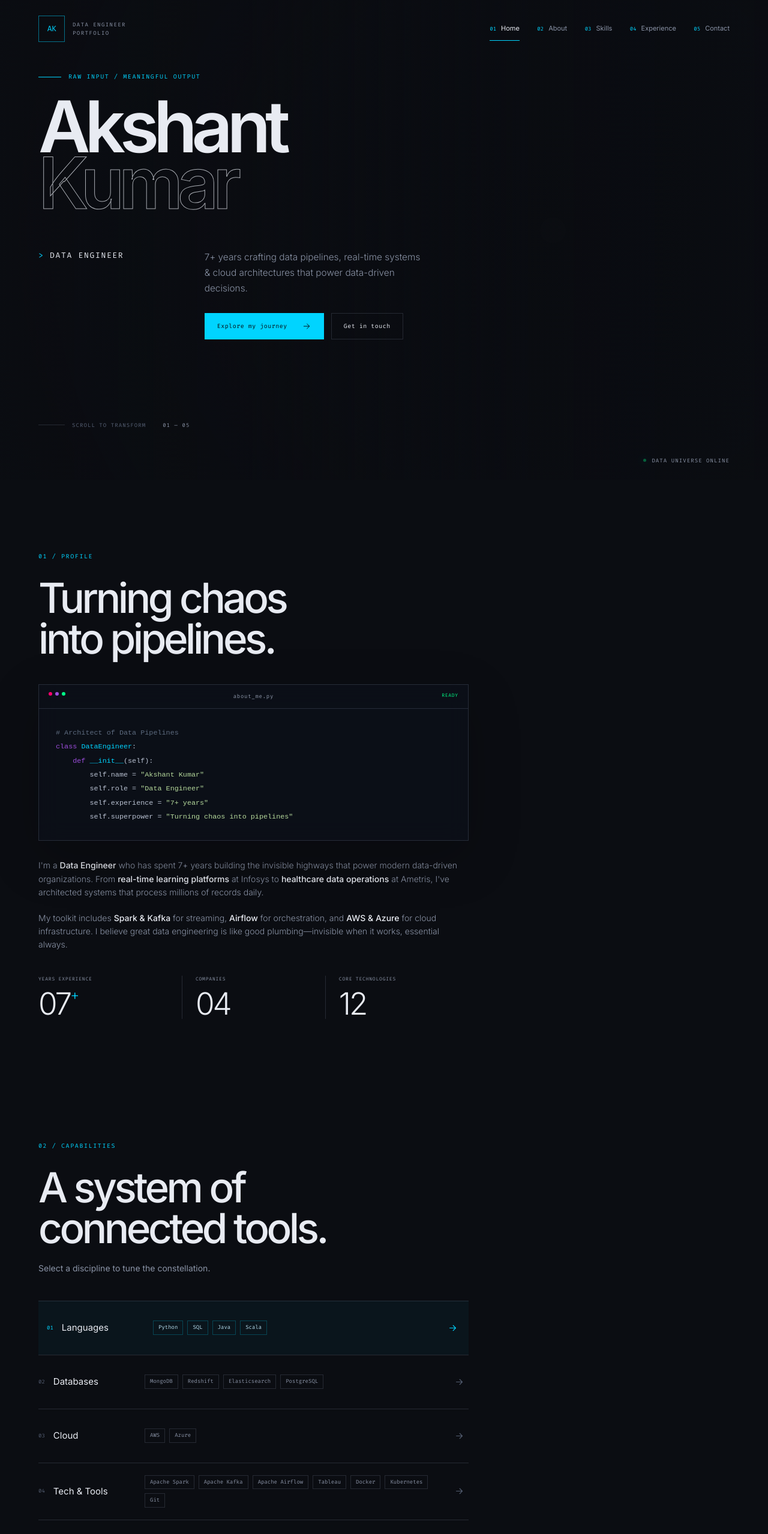
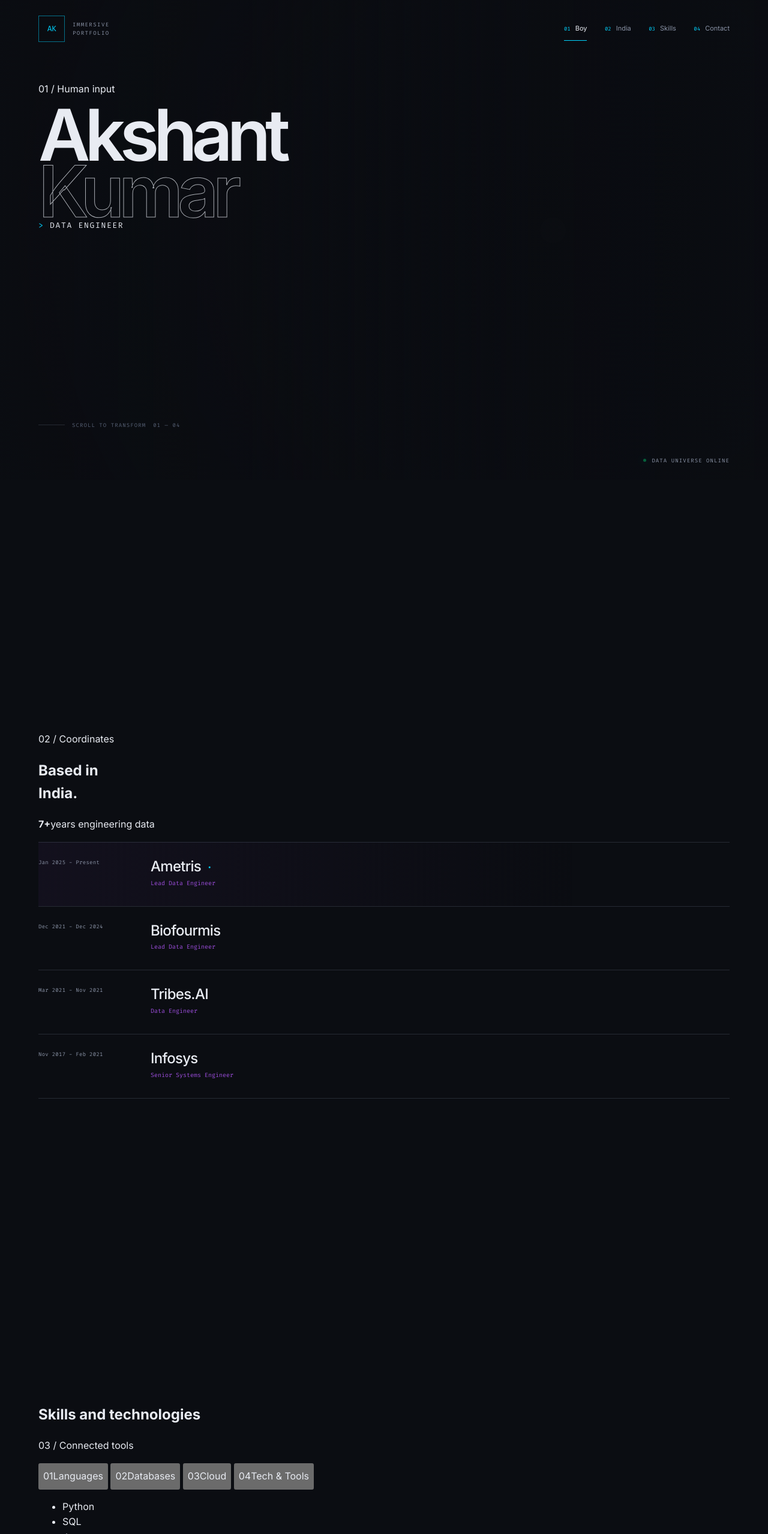
Before and after one commit to akshant31/akshant31.github.io, a website with bundled scripts: page index.html in a window 1280 px wide. Shown: the top 2558 px of the page at 60% size. Built offline with nearby package versions, Linux system fonts and the light colour scheme; what @edit3d/sdk would draw is missing.

Commit message:
feat: establish four-chapter immersive portfolio

```diff
--- a/index.html
+++ b/index.html
@@ -3,10 +3,10 @@
 <head>
   <meta charset="UTF-8">
   <meta name="viewport" content="width=device-width, initial-scale=1">
-  <meta name="description" content="Akshant Kumar — Data Engineer building reliable pipelines, real-time systems, and cloud data architectures.">
+  <meta name="description" content="Akshant Kumar — Data Engineer. An immersive particle portrait, India, experience, skills, and contact.">
   <meta name="keywords" content="Akshant Kumar, Data Engineer, Python, SQL, Spark, Kafka, Airflow, AWS, Azure">
   <meta name="author" content="Akshant Kumar">
-  <meta name="theme-color" content="#0B0D12">
+  <meta name="theme-color" content="#05070B">
   <title>Akshant Kumar — Data Engineer</title>
   <link rel="preconnect" href="https://fonts.googleapis.com">
   <link rel="preconnect" href="https://fonts.gstatic.com" crossorigin>
@@ -17,203 +17,86 @@
   <a class="skip-link" href="#hero">Skip to portfolio</a>
   <div id="app"></div>
   <div class="scene-shade" aria-hidden="true"></div>
+  <div class="chapter-progress" aria-hidden="true"><span id="chapter-progress-fill"></span></div>
 
   <header class="site-header">
     <a class="brand" href="#hero" data-nav-link="0" aria-label="Akshant Kumar — home">
       <span class="brand-mark">AK</span>
-      <span class="brand-copy">Data Engineer<br>Portfolio</span>
+      <span class="brand-copy">Immersive<br>Portfolio</span>
     </a>
-    <nav class="section-nav" aria-label="Portfolio sections">
-      <a href="#hero" data-nav-link="0" aria-current="page"><span class="nav-index">01</span><span class="nav-label">Home</span></a>
-      <a href="#about" data-nav-link="1"><span class="nav-index">02</span><span class="nav-label">About</span></a>
+    <nav class="section-nav" aria-label="Portfolio chapters">
+      <a href="#hero" data-nav-link="0" aria-current="page"><span class="nav-index">01</span><span class="nav-label">Boy</span></a>
+      <a href="#experience" data-nav-link="1"><span class="nav-index">02</span><span class="nav-label">India</span></a>
       <a href="#skills" data-nav-link="2"><span class="nav-index">03</span><span class="nav-label">Skills</span></a>
-      <a href="#experience" data-nav-link="3"><span class="nav-index">04</span><span class="nav-label">Experience</span></a>
-      <a href="#contact" data-nav-link="4"><span class="nav-index">05</span><span class="nav-label">Contact</span></a>
+      <a href="#contact" data-nav-link="3"><span class="nav-index">04</span><span class="nav-label">Contact</span></a>
     </nav>
   </header>
 
   <div class="scene-status" id="scene-status" aria-hidden="true">
-    <span class="status-dot"></span>
-    <span id="scene-status-text">Initializing data universe</span>
+    <span class="status-dot"></span><span id="scene-status-text">Initializing particle portrait</span>
   </div>
 
   <main id="portfolio">
     <section id="hero" data-morph="0" class="section hero" aria-labelledby="hero-title">
       <div class="section-inner hero-inner">
-        <p class="eyebrow"><span class="eyebrow-line"></span> Raw input / meaningful output</p>
-        <h1 class="hero-name" id="hero-title">
-          <span>Akshant</span>
-          <span>Kumar</span>
-        </h1>
-        <div class="hero-details">
-          <p class="hero-role">Data Engineer</p>
-          <p class="hero-summary">7+ years crafting data pipelines, real-time systems &amp; cloud architectures that power data-driven decisions.</p>
-          <div class="hero-actions">
-            <a class="button button-primary" href="#experience" data-nav-link="3">
-              <span>Explore my journey</span>
-              <svg viewBox="0 0 24 24" aria-hidden="true"><path d="M5 12h14M13 6l6 6-6 6"/></svg>
-            </a>
-            <a class="button button-secondary" href="#contact" data-nav-link="4">Get in touch</a>
-          </div>
-        </div>
-        <div class="scroll-cue" aria-hidden="true">
-          <span class="scroll-cue-line"></span>
-          <span>Scroll to transform</span>
-          <span class="scroll-cue-index">01 — 05</span>
-        </div>
+        <p class="chapter-tag hero-tag">01 / Human input</p>
+        <h1 class="hero-name" id="hero-title"><span>Akshant</span><span>Kumar</span></h1>
+        <p class="hero-role">Data Engineer</p>
+        <div class="scroll-cue" aria-hidden="true"><span class="scroll-cue-line"></span><span>Scroll to transform</span><span>01 — 04</span></div>
       </div>
     </section>
 
-    <section id="about" data-morph="1" class="section about" aria-labelledby="about-title">
-      <div class="section-inner content-column">
-        <header class="section-heading">
-          <p class="section-kicker">01 / Profile</p>
-          <h2 id="about-title">Turning chaos<br>into pipelines.</h2>
+    <section id="experience" data-morph="1" class="section experience" aria-labelledby="experience-title">
+      <div class="section-inner experience-inner">
+        <header class="location-heading">
+          <p class="chapter-tag">02 / Coordinates</p>
+          <h2 id="experience-title">Based in<br><span>India.</span></h2>
         </header>
-        <div class="terminal" aria-label="About Akshant in Python code">
-          <div class="terminal-header">
-            <span class="terminal-dots" aria-hidden="true"><i></i><i></i><i></i></span>
-            <span>about_me.py</span>
-            <span class="terminal-state">READY</span>
-          </div>
-          <pre><code><span class="code-comment"># Architect of Data Pipelines</span>
-<span class="code-keyword">class</span> <span class="code-class">DataEngineer</span>:
-    <span class="code-keyword">def</span> <span class="code-function">__init__</span>(self):
-        self.name = <span class="code-string">"Akshant Kumar"</span>
-        self.role = <span class="code-string">"Data Engineer"</span>
-        self.experience = <span class="code-string">"7+ years"</span>
-        self.superpower = <span class="code-string">"Turning chaos into pipelines"</span></code></pre>
-        </div>
-        <div class="about-copy">
-          <p>I'm a <strong>Data Engineer</strong> who has spent 7+ years building the invisible highways that power modern data-driven organizations. From <strong>real-time learning platforms</strong> at Infosys to <strong>healthcare data operations</strong> at Ametris, I've architected systems that process millions of records daily.</p>
-          <p>My toolkit includes <strong>Spark &amp; Kafka</strong> for streaming, <strong>Airflow</strong> for orchestration, and <strong>AWS &amp; Azure</strong> for cloud infrastructure. I believe great data engineering is like good plumbing—invisible when it works, essential always.</p>
-        </div>
-        <dl class="stats" aria-label="Professional summary statistics">
-          <div><dt>Years experience</dt><dd>07<span>+</span></dd></div>
-          <div><dt>Companies</dt><dd>04</dd></div>
-          <div><dt>Core technologies</dt><dd>12</dd></div>
-        </dl>
-      </div>
-    </section>
-
-    <section id="skills" data-morph="2" class="section skills" aria-labelledby="skills-title">
-      <div class="section-inner content-column">
-        <header class="section-heading">
-          <p class="section-kicker">02 / Capabilities</p>
-          <h2 id="skills-title">A system of<br>connected tools.</h2>
-          <p class="section-intro">Select a discipline to tune the constellation.</p>
-        </header>
-        <div class="skill-list">
-          <button class="skill-row is-active" type="button" data-skill-group="0" aria-pressed="true">
-            <span class="skill-row-title"><span>01</span>Languages</span>
-            <span class="skill-tags"><span>Python</span><span>SQL</span><span>Java</span><span>Scala</span></span>
-            <svg viewBox="0 0 24 24" aria-hidden="true"><path d="M5 12h14M13 6l6 6-6 6"/></svg>
-          </button>
-          <button class="skill-row" type="button" data-skill-group="1" aria-pressed="false">
-            <span class="skill-row-title"><span>02</span>Databases</span>
-            <span class="skill-tags"><span>MongoDB</span><span>Redshift</span><span>Elasticsearch</span><span>PostgreSQL</span></span>
-            <svg viewBox="0 0 24 24" aria-hidden="true"><path d="M5 12h14M13 6l6 6-6 6"/></svg>
-          </button>
-          <button class="skill-row" type="button" data-skill-group="2" aria-pressed="false">
-            <span class="skill-row-title"><span>03</span>Cloud</span>
-            <span class="skill-tags"><span>AWS</span><span>Azure</span></span>
-            <svg viewBox="0 0 24 24" aria-hidden="true"><path d="M5 12h14M13 6l6 6-6 6"/></svg>
-          </button>
-          <button class="skill-row" type="button" data-skill-group="3" aria-pressed="false">
-            <span class="skill-row-title"><span>04</span>Tech &amp; Tools</span>
-            <span class="skill-tags"><span>Apache Spark</span><span>Apache Kafka</span><span>Apache Airflow</span><span>Tableau</span><span>Docker</span><span>Kubernetes</span><span>Git</span></span>
-            <svg viewBox="0 0 24 24" aria-hidden="true"><path d="M5 12h14M13 6l6 6-6 6"/></svg>
-          </button>
-        </div>
-      </div>
-    </section>
-
-    <section id="experience" data-morph="3" class="section experience" aria-labelledby="experience-title">
-      <div class="section-inner content-column experience-column">
-        <header class="section-heading">
-          <p class="section-kicker">03 / Experience</p>
-          <h2 id="experience-title">Built in the<br>real world.</h2>
-          <p class="section-intro">Four teams. One through-line: making data useful.</p>
-        </header>
-        <div class="experience-list">
+        <p class="experience-total" aria-label="7+ years engineering data"><strong>7+</strong><span>years engineering data</span></p>
+        <div class="experience-list" aria-label="Professional experience">
           <article class="experience-item is-active" data-experience="0">
-            <button class="experience-select" type="button" aria-pressed="true">
-              <span class="experience-date">Jan 2025 - Present</span>
-              <span class="experience-company">Ametris</span>
-              <span class="experience-role">Lead Data Engineer</span>
-            </button>
-            <div class="experience-details">
-              <ul>
-                <li>Handling data operations for healthcare data.</li>
-                <li>Data transformation and export using ETL pipelines with Airflow, Redshift, and APIs.</li>
-                <li>Automating extraction and export processes.</li>
-              </ul>
-              <div class="tech-tags"><span>Airflow</span><span>Redshift</span><span>AWS</span><span>API</span></div>
-            </div>
+            <button class="experience-select" type="button" aria-pressed="true"><span class="experience-company">Ametris</span><span class="experience-role">Lead Data Engineer</span><span class="experience-date">Jan 2025 - Present</span></button>
           </article>
           <article class="experience-item" data-experience="1">
-            <button class="experience-select" type="button" aria-pressed="false">
-              <span class="experience-date">Dec 2021 - Dec 2024</span>
-              <span class="experience-company">Biofourmis</span>
-              <span class="experience-role">Lead Data Engineer</span>
-            </button>
-            <div class="experience-details">
-              <ul>
-                <li>Created ETL pipelines from scratch using Airflow on AWS cloud.</li>
-                <li>Handled complex data transformation and extraction processes.</li>
-                <li>Delivered business intelligence using Tableau.</li>
-              </ul>
-              <div class="tech-tags"><span>Airflow</span><span>AWS</span><span>Tableau</span><span>Python</span></div>
-            </div>
+            <button class="experience-select" type="button" aria-pressed="false"><span class="experience-company">Biofourmis</span><span class="experience-role">Lead Data Engineer</span><span class="experience-date">Dec 2021 - Dec 2024</span></button>
           </article>
           <article class="experience-item" data-experience="2">
-            <button class="experience-select" type="button" aria-pressed="false">
-              <span class="experience-date">Mar 2021 - Nov 2021</span>
-              <span class="experience-company">Tribes.AI</span>
-              <span class="experience-role">Data Engineer</span>
-            </button>
-            <div class="experience-details">
-              <ul><li>Created a product for calculating time based on the tasks and tools people work on.</li></ul>
-              <div class="tech-tags"><span>Python</span><span>Data Analytics</span></div>
-            </div>
+            <button class="experience-select" type="button" aria-pressed="false"><span class="experience-company">Tribes.AI</span><span class="experience-role">Data Engineer</span><span class="experience-date">Mar 2021 - Nov 2021</span></button>
           </article>
           <article class="experience-item" data-experience="3">
-            <button class="experience-select" type="button" aria-pressed="false">
-              <span class="experience-date">Nov 2017 - Feb 2021</span>
-              <span class="experience-company">Infosys</span>
-              <span class="experience-role">Senior Systems Engineer</span>
-            </button>
-            <div class="experience-details">
-              <ul>
-                <li>Created and handled real-time data processing for the Wingspan learning platform.</li>
-                <li>Built data pipelines using Scala, Spark, and Kafka.</li>
-                <li>Developed Java APIs and Python scripts to automate repetitive tasks.</li>
-              </ul>
-              <div class="tech-tags"><span>Scala</span><span>Spark</span><span>Kafka</span><span>Java</span></div>
-            </div>
+            <button class="experience-select" type="button" aria-pressed="false"><span class="experience-company">Infosys</span><span class="experience-role">Senior Systems Engineer</span><span class="experience-date">Nov 2017 - Feb 2021</span></button>
           </article>
         </div>
       </div>
     </section>
 
-    <section id="contact" data-morph="4" class="section contact" aria-labelledby="contact-title">
+    <section id="skills" data-morph="2" class="section skills" aria-labelledby="skills-title">
+      <div class="section-inner skills-inner">
+        <header class="sr-only"><h2 id="skills-title">Skills and technologies</h2></header>
+        <p class="chapter-tag skills-tag">03 / Connected tools</p>
+        <div class="skill-groups" aria-label="Skill categories">
+          <button class="skill-group is-active" type="button" data-skill-group="0" aria-pressed="true" aria-controls="skill-tools-0"><span>01</span>Languages</button>
+          <button class="skill-group" type="button" data-skill-group="1" aria-pressed="false" aria-controls="skill-tools-1"><span>02</span>Databases</button>
+          <button class="skill-group" type="button" data-skill-group="2" aria-pressed="false" aria-controls="skill-tools-2"><span>03</span>Cloud</button>
+          <button class="skill-group" type="button" data-skill-group="3" aria-pressed="false" aria-controls="skill-tools-3"><span>04</span>Tech &amp; Tools</button>
+        </div>
+        <div class="skill-tool-panels">
+          <ul class="skill-tools" id="skill-tools-0" data-skill-tools="0"><li>Python</li><li>SQL</li><li>Java</li><li>Scala</li></ul>
+          <ul class="skill-tools" id="skill-tools-1" data-skill-tools="1"><li>MongoDB</li><li>Redshift</li><li>Elasticsearch</li><li>PostgreSQL</li></ul>
+          <ul class="skill-tools" id="skill-tools-2" data-skill-tools="2"><li>AWS</li><li>Azure</li></ul>
+          <ul class="skill-tools" id="skill-tools-3" data-skill-tools="3"><li>Apache Spark</li><li>Apache Kafka</li><li>Apache Airflow</li><li>Tableau</li><li>Docker</li><li>Kubernetes</li><li>Git</li></ul>
+        </div>
+      </div>
+    </section>
+
+    <section id="contact" data-morph="3" class="section contact" aria-labelledby="contact-title">
       <div class="section-inner contact-inner">
-        <header class="section-heading">
-          <p class="section-kicker">04 / Output</p>
-          <h2 id="contact-title">Let's build something<br>amazing together.</h2>
-        </header>
-        <p class="contact-copy">Whether you have a project in mind, want to collaborate, or just want to say hello—I'd love to hear from you.</p>
+        <header class="section-heading"><p class="chapter-tag">04 / Meaningful output</p><h2 id="contact-title">Let's build<br>what's next.</h2></header>
         <div class="contact-links">
-          <a class="contact-email" href="mailto:akst31@yahoo.com">akst31@yahoo.com<svg viewBox="0 0 24 24" aria-hidden="true"><path d="M5 12h14M13 6l6 6-6 6"/></svg></a>
-          <a class="contact-github" href="https://github.com/akshant31" target="_blank" rel="noreferrer">
-            <span>Explore GitHub</span><span>@akshant31</span>
-            <svg viewBox="0 0 24 24" aria-hidden="true"><path d="M5 12h14M13 6l6 6-6 6"/></svg>
-          </a>
+          <a class="contact-email" href="mailto:akst31@yahoo.com">akst31@yahoo.com</a>
+          <a class="contact-github" href="https://github.com/akshant31" target="_blank" rel="noreferrer"><span>GitHub</span><span>@akshant31</span></a>
         </div>
-        <footer class="site-footer">
-          <span>Designed &amp; built by Akshant Kumar</span>
-          <span>© <span id="current-year">2026</span> / Structured with purpose</span>
-        </footer>
+        <footer class="site-footer"><span>Designed &amp; built by Akshant Kumar</span><span>© <span id="current-year">2026</span> / Structured with purpose</span></footer>
       </div>
     </section>
   </main>
--- a/src/content.js
+++ b/src/content.js
@@ -1,7 +1,6 @@
 export const SECTIONS = Object.freeze([
-  Object.freeze({ id: 'hero', label: 'Home', morph: 0, shortcut: '1' }),
-  Object.freeze({ id: 'about', label: 'About', morph: 1, shortcut: '2' }),
+  Object.freeze({ id: 'hero', label: 'Boy', morph: 0, shortcut: '1' }),
+  Object.freeze({ id: 'experience', label: 'India', morph: 1, shortcut: '2' }),
   Object.freeze({ id: 'skills', label: 'Skills', morph: 2, shortcut: '3' }),
-  Object.freeze({ id: 'experience', label: 'Experience', morph: 3, shortcut: '4' }),
-  Object.freeze({ id: 'contact', label: 'Contact', morph: 4, shortcut: '5' }),
+  Object.freeze({ id: 'contact', label: 'Contact', morph: 3, shortcut: '4' }),
 ])
--- a/src/morph.js
+++ b/src/morph.js
@@ -1,7 +1,7 @@
 export function getMorphFrame(progress) {
-  const value = Math.max(0, Math.min(4, Number.isFinite(progress) ? progress : 0))
+  const value = Math.max(0, Math.min(3, Number.isFinite(progress) ? progress : 0))
   if (value === 0) return { from: 0, to: 0, mix: 0 }
-  if (value === 4) return { from: 4, to: 4, mix: 0 }
+  if (value === 3) return { from: 3, to: 3, mix: 0 }
   const from = Math.floor(value)
   return { from, to: from + 1, mix: value - from }
 }
--- a/src/play.js
+++ b/src/play.js
@@ -1,7 +1,7 @@
 import { SECTIONS } from './content.js'
 import { damp, getMorphFrame, progressFromOffsets, sampleMorph } from './morph.js'
 
-const CONTROL_LABELS = ['Raw', 'Pipeline', 'Skills', 'Timeline', 'Lattice']
+const CONTROL_LABELS = ['Boy', 'India', 'Skills', 'Portal']
 
 export function playPortfolio({ canvas, container, signal }, objects, settings) {
   const { universe, particles, network, coreRings, camera, targets, networkIndices } = objects
@@ -35,13 +35,13 @@ export function playPortfolio({ canvas, container, signal }, objects, settings)
   }
 
   function setProgress(value) {
-    targetProgress = Math.max(0, Math.min(4, Number.isFinite(value) ? value : 0))
+    targetProgress = Math.max(0, Math.min(3, Number.isFinite(value) ? value : 0))
     if (reducedMotion.matches) progress = targetProgress
     updateControls()
   }
 
   function goTo(index) {
-    const safeIndex = Math.max(0, Math.min(4, Math.round(index)))
+    const safeIndex = Math.max(0, Math.min(3, Math.round(index)))
     setProgress(safeIndex)
     if (sections[safeIndex] && browserWindow) {
       sections[safeIndex].scrollIntoView({ behavior: reducedMotion.matches ? 'auto' : 'smooth', block: 'start' })
@@ -89,7 +89,7 @@ export function playPortfolio({ canvas, container, signal }, objects, settings)
   if (doc) {
     hint = doc.createElement('div')
     hint.className = 'scene-play-hint'
-    hint.textContent = 'Scroll or use 1–5 to transform the data · move the pointer to dissolve'
+    hint.textContent = 'Scroll or use 1–4 to transform the portrait · move the pointer to dissolve'
     controls = doc.createElement('div')
     controls.className = 'scene-play-controls'
     controls.setAttribute('aria-label', 'Data universe chapters')
--- a/src/shapes.js
+++ b/src/shapes.js
@@ -1,5 +1,5 @@
-export const SECTION_IDS = ['hero', 'about', 'skills', 'experience', 'contact']
-export const PARTICLE_COUNT = 12000
+export const SECTION_IDS = ['hero', 'experience', 'skills', 'contact']
+export const PARTICLE_COUNT = 20000
 
 export function seededRandom(seed) {
   let state = seed >>> 0
@@ -141,7 +141,6 @@ export function createShapeTargets(count = PARTICLE_COUNT) {
     buildRawCloud(count, random),
     buildPipeline(count, random),
     buildConstellation(count, random),
-    buildHelix(count, random),
     buildLattice(count, random),
   ]
 }
```
Also changed, not shown: tests/content.test.js (+16 -21 lines), tests/play.test.js (+4 -4 lines), tests/shapes.test.js (+5 -6 lines).
